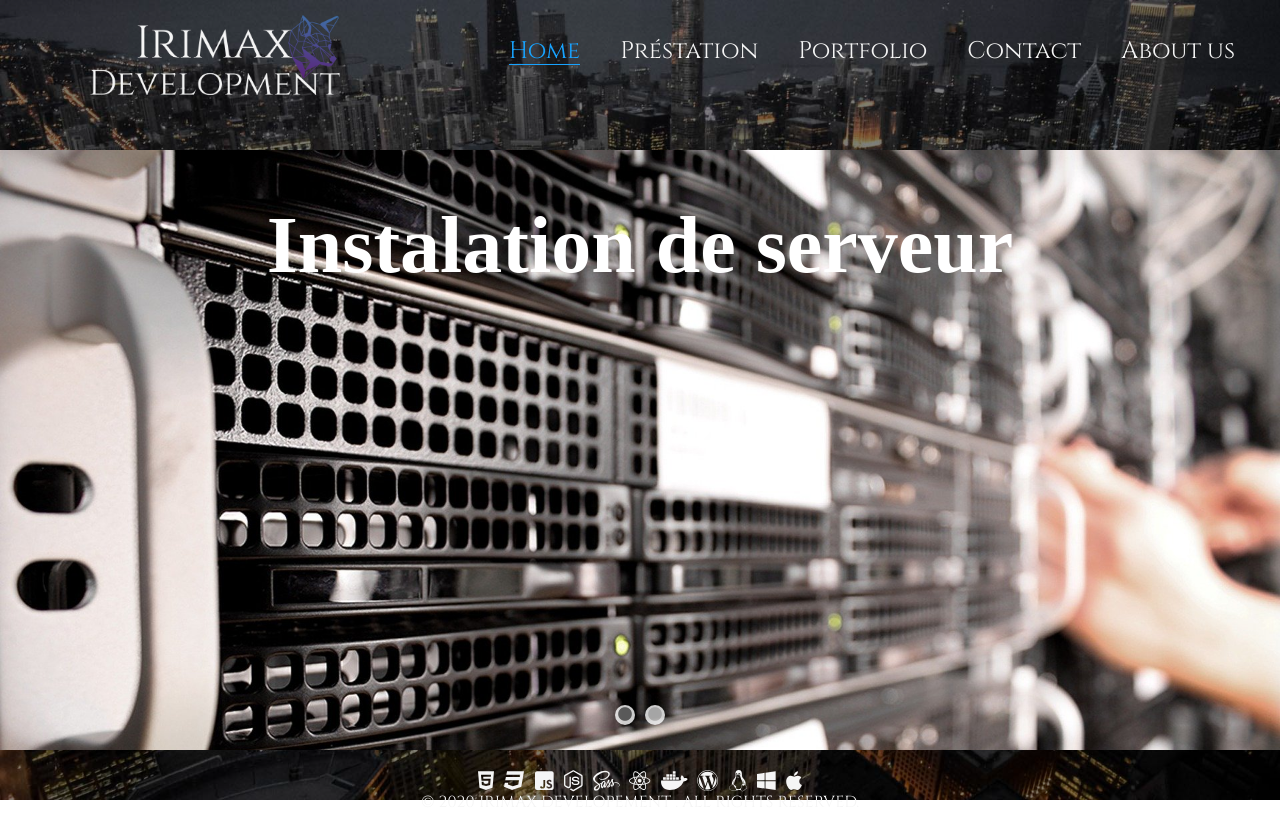
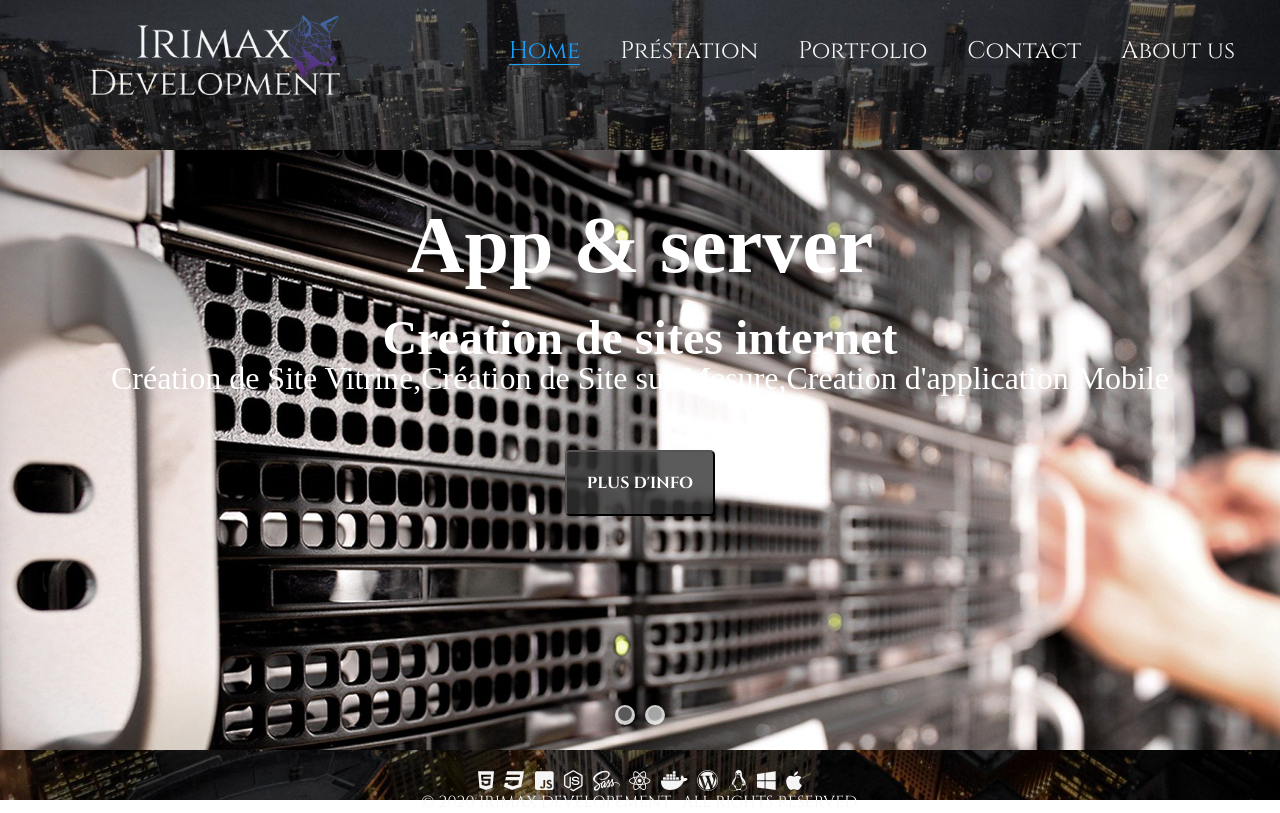
Before and after one commit to Irimax/dashboard, a React (Create React App) app in the folder client_dashboard/: page / in a window 1280 px wide. Built offline with nearby package versions, Linux system fonts and the light colour scheme.

Commit message:
update slider & create button component

```diff
--- /dev/null
+++ b/client_dashboard/src/Components/Button/Button.component.jsx
@@ -0,0 +1,9 @@
+import React from 'react';
+
+import '../Button/button.styles.scss';
+
+const ButtonComponent = ({ text_btn }) => {
+  return <button className='btn'>{text_btn}</button>;
+};
+
+export default ButtonComponent;
--- /dev/null
+++ b/client_dashboard/src/Components/Button/button.styles.scss
@@ -0,0 +1,22 @@
+@import '../../scss/config';
+
+.btn {
+  text-align: center;
+  position: absolute;
+  background: rgba($dark-color, 0.8);
+  color: #fff;
+  font-size: 1rem;
+  font-family: cinzel, sans-serif;
+  font-weight: 700;
+  text-transform: uppercase;
+  border-radius: 5px;
+  padding: 20px;
+  margin-top: 300px;
+  z-index: 100;
+
+  &:hover {
+    background: rgba($white-color, 0.8);
+    color: $dark-color;
+    transform: scale(1.1);
+  }
+}
--- a/client_dashboard/src/Components/Slider/Slider.component.jsx
+++ b/client_dashboard/src/Components/Slider/Slider.component.jsx
@@ -1,8 +1,19 @@
 import React from 'react';
 import Slider from 'react-slick';
-
+import Btn from '../Button/Button.component';
 import '../Slider/slider.styles.scss';
 
+const datas = [
+  {
+    title: 'App & server',
+    subtitle: 'Creation de sites internet',
+    text:
+      "Création de Site Vitrine,Création de Site sur Mesure,Création  d'application Mobile",
+    btn: "Plus d'info",
+    image: '../../assets/img/slide_1.jpg',
+  },
+  { title: 'Instalation de serveur', image: '../../assets/img/slide_2.jpg' },
+];
 const settings = {
   arrows: false,
   dots: true,
@@ -16,17 +27,19 @@ const settings = {
   // cssEase: "linear"
 };
 
-const SliderComponent = ({ images, title, onClick, textInfos, ...rest }) => (
+const SliderComponent = ({ title, onClick, children, ...rest }) => (
   <div>
     <Slider {...settings}>
-      {images.map((image) => (
-        <div>
+      {datas.map((data) => (
+        <div key={data}>
           <div className='container-text-info'>
-            <h1 className='text-info'>{textInfos}</h1>
+            <h1 className='text-info'>{data.title}</h1>
+            <h3 className='text-subtitle'>{data.subtitle}</h3>
+            <p className='text'>{data.text}</p>
+            {data.btn ? <Btn text_btn={data.btn} /> : ''}
           </div>
           <img
-            key={image}
-            src={image}
+            src={data.image}
             alt={title}
             onClick={onClick}
             className='img-slider'
@@ -35,10 +48,7 @@ const SliderComponent = ({ images, title, onClick, textInfos, ...rest }) => (
         </div>
       ))}
 
-      {/* slide Text */}
-      {/* <div className='text-info'>
-          <h1>{textInfos}</h1>
-        </div> */}
+      {children}
     </Slider>
   </div>
 );
--- a/client_dashboard/src/Components/Slider/slider.styles.scss
+++ b/client_dashboard/src/Components/Slider/slider.styles.scss
@@ -63,8 +63,6 @@
 justify-content: center;
 
 
-}
-
 .text-info{
   text-align: center;
   position: absolute;
@@ -73,3 +71,29 @@ justify-content: center;
   font-size: 5rem;
   margin-top: 50px;
 }
+
+.text-subtitle{
+  text-align: center;
+  position: absolute;
+  z-index: 100;
+  color: #fff;
+  font-size: 3rem;
+  margin-top: 150px;
+  padding: 10px;
+
+}
+
+
+.text{
+  text-align: center;
+  position: absolute;
+  z-index: 100;
+  color: #fff;
+  font-size: 2rem;
+  padding: 10px;
+  margin-top: 200px;
+}
+
+
+
+}
--- a/client_dashboard/src/Homepage.component.jsx
+++ b/client_dashboard/src/Homepage.component.jsx
@@ -5,13 +5,7 @@ import './homepage.styles.scss';
 const HomePage = () => {
   return (
     <div className='background-img'>
-      <Slider
-        images={[
-          'assets/img/slide_1.jpg',
-          'assets/img/slide_2.jpg',
-        ]}
-        textInfos='Instalation de serveur'
-      />
+      <Slider/>
 
     </div>
   );
```
